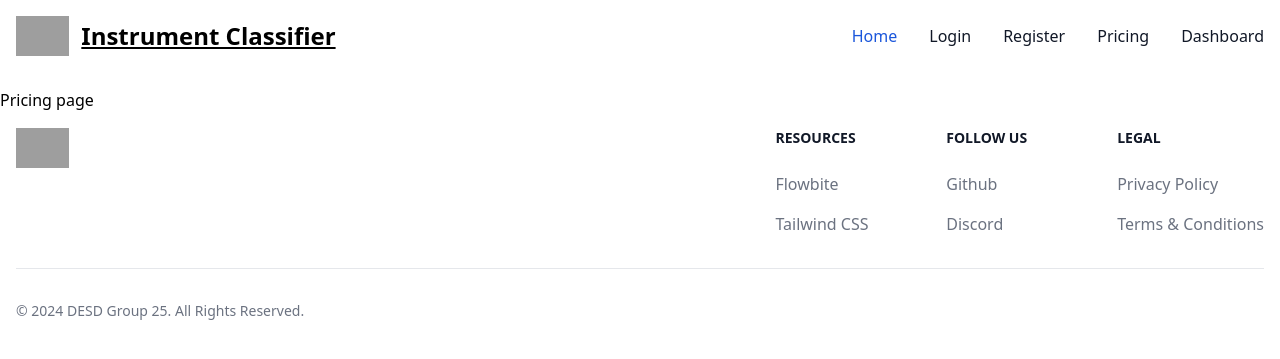
After one commit to brdywltn/ML-A-A-S, a Django app: page /pricing/ in a window 1280 px wide. The commit adds this page. Shown: the top 359 px of the page. Run offline with Django 5.2, Linux system fonts and the light colour scheme; some libraries are stand-ins or nearby versions; grey boxes are pictures that could not be loaded.

Commit message:
Add routes and urls for pricing page. Update navbar links for pricing page and dashboard. correct link for user page in navbar

```diff
--- a/myproject/myapp/templates/_base.html
+++ b/myproject/myapp/templates/_base.html
@@ -72,14 +72,14 @@
             </li>
             <li>
               <a
-                href="#"
+                href="{% url 'pricing' %}"
                 class="block py-2 px-3 text-gray-900 rounded hover:bg-gray-100 md:hover:bg-transparent md:border-0 md:hover:text-blue-700 md:p-0 dark:text-white md:dark:hover:text-blue-500 dark:hover:bg-gray-700 dark:hover:text-white md:dark:hover:bg-transparent"
                 >Pricing</a
               >
             </li>
             <li>
               <a
-                href="user"
+                href="{% url 'users' %}"
                 class="block py-2 px-3 text-gray-900 rounded hover:bg-gray-100 md:hover:bg-transparent md:border-0 md:hover:text-blue-700 md:p-0 dark:text-white md:dark:hover:text-blue-500 dark:hover:bg-gray-700 dark:hover:text-white md:dark:hover:bg-transparent"
                 >Dashboard</a
               >
--- /dev/null
+++ b/myproject/myapp/templates/pricing.html
@@ -0,0 +1,3 @@
+{% extends "_base.html" %}{% block content %}
+<h1>Pricing page</h1>
+{% endblock content %}
--- a/myproject/myapp/urls.py
+++ b/myproject/myapp/urls.py
@@ -6,15 +6,16 @@ from .views import handler404
 from .views import handler500
 from .views import register
 from .views import login
-
+from .views import pricing
 
 urlpatterns = [
     # path('', index, name='index'), <- uncomment when index/main page will be ready
     path('', index),
-    path('user/',users),
+    path('user/', users, name='users'),
     path('404/', handler404),
     path('500/', handler500),
     path('maintenance/', maintenance),
     path('register/', register, name='register'),
     path('login/', login, name='login'),
+    path('pricing/', pricing, name='pricing')
 ]
--- a/myproject/myapp/views.py
+++ b/myproject/myapp/views.py
@@ -25,3 +25,6 @@ def login(request):
 
 def register(request):
     return render(request, 'register.html')
+
+def pricing(request):
+    return render(request, 'pricing.html')
```
